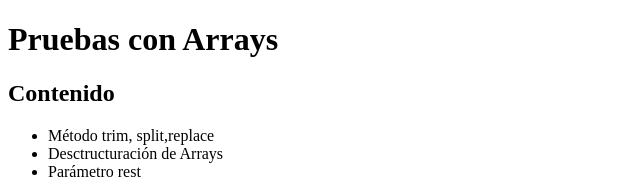
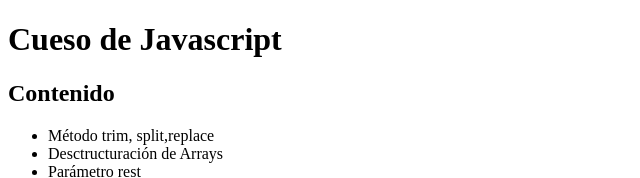
Before and after one commit to MikTL/curso-js, a plain HTML site: page index.html in a window 1280 px wide. Shown: the top 178 px of the page, without its empty margins (0-640 px from the left). Drawn offline with Linux system fonts and the light colour scheme.

Commit message:
Changing title

```diff
--- a/index.html
+++ b/index.html
@@ -5,14 +5,14 @@
     <meta charset="UTF-8">
     <meta http-equiv="X-UA-Compatible" content="IE=edge">
     <meta name="viewport" content="width=device-width, initial-scale=1.0">
-    <title>Pruebas con arrays</title>
+    <title>Curso de Javascript</title>
     <style>
 
     </style>
 </head>
 
 <body>
-    <h1>Pruebas con Arrays</h1>
+    <h1>Cueso de Javascript</h1>
     <h2>Contenido</h2>
     <ul>
         <li>Método trim, split,replace</li>
```
